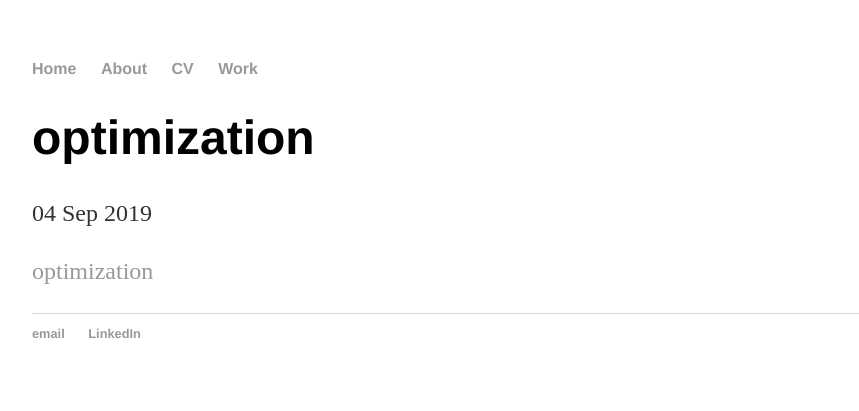
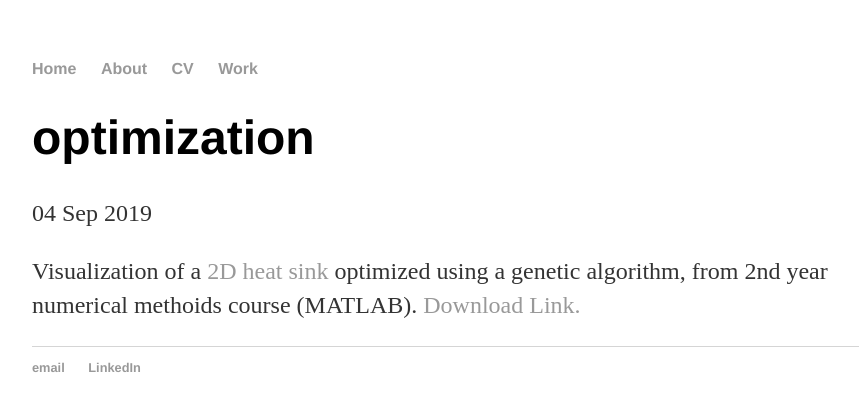
Before and after one commit to LurkingH0rr0r/LurkingH0rr0r.github.io, a Jekyll site: the page built from _posts/2019-09-04-optimization.md, in a window 1280 px wide. Shown: the top 411 px of the page, without its empty margins (160-1019 px from the left). Built offline with Jekyll 4.4.1, drawn with Linux system fonts in a browser that asks for light colours.

Commit message:
Update 2019-09-04-optimization.md

```diff
--- a/_posts/2019-09-04-optimization.md
+++ b/_posts/2019-09-04-optimization.md
@@ -3,4 +3,4 @@ layout: post
 title: "optimization"
 date: 2019-09-04
 ---
-[optimization](https://docs.google.com/viewer?url=https://github.com/Patrick-Shorey/Patrick-Shorey.github.io/raw/master/pdfs/heatsink.pdf)
+Visualization of a [2D heat sink](https://docs.google.com/viewer?url=https://github.com/Patrick-Shorey/Patrick-Shorey.github.io/raw/master/pdfs/heatsink.pdf) optimized using a genetic algorithm, from 2nd year numerical methoids course (MATLAB). [Download Link.](https://github.com/Patrick-Shorey/Patrick-Shorey.github.io/blob/master/pdfs/heatsink.pdf)
```
